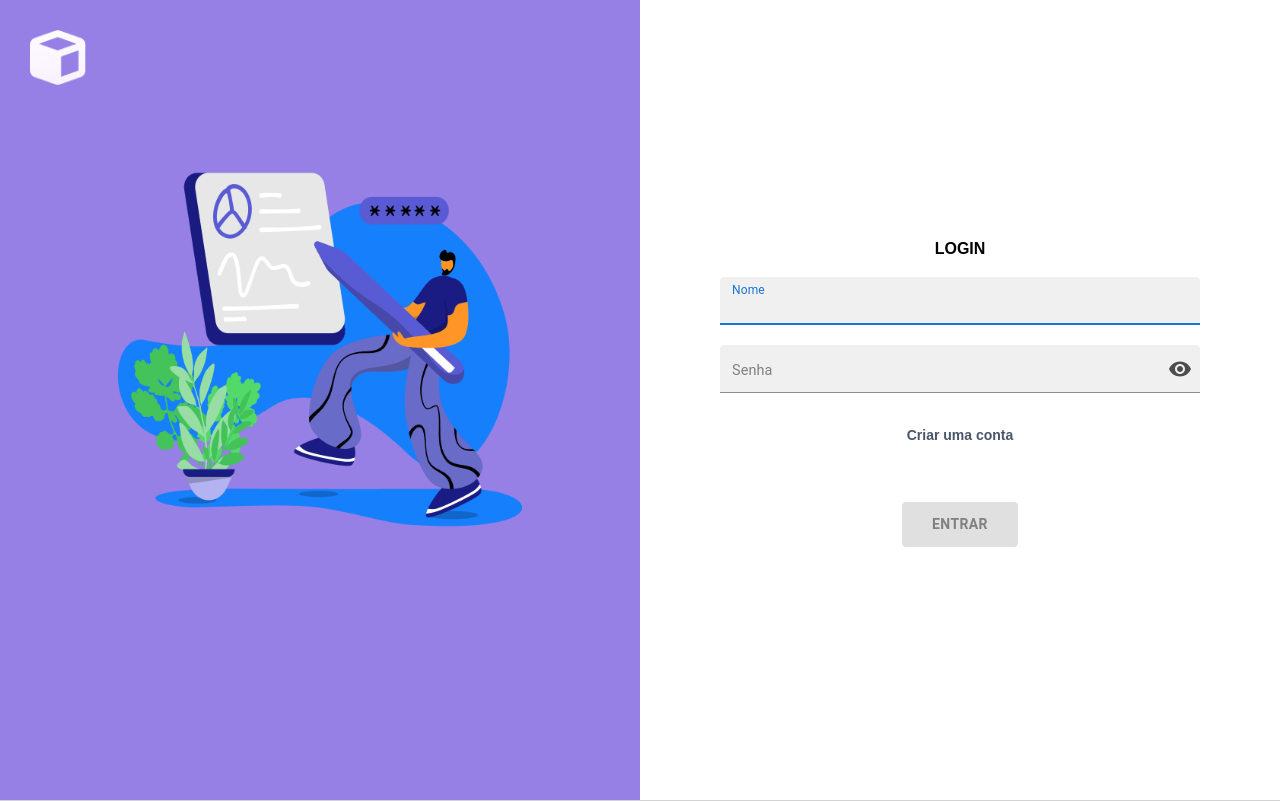
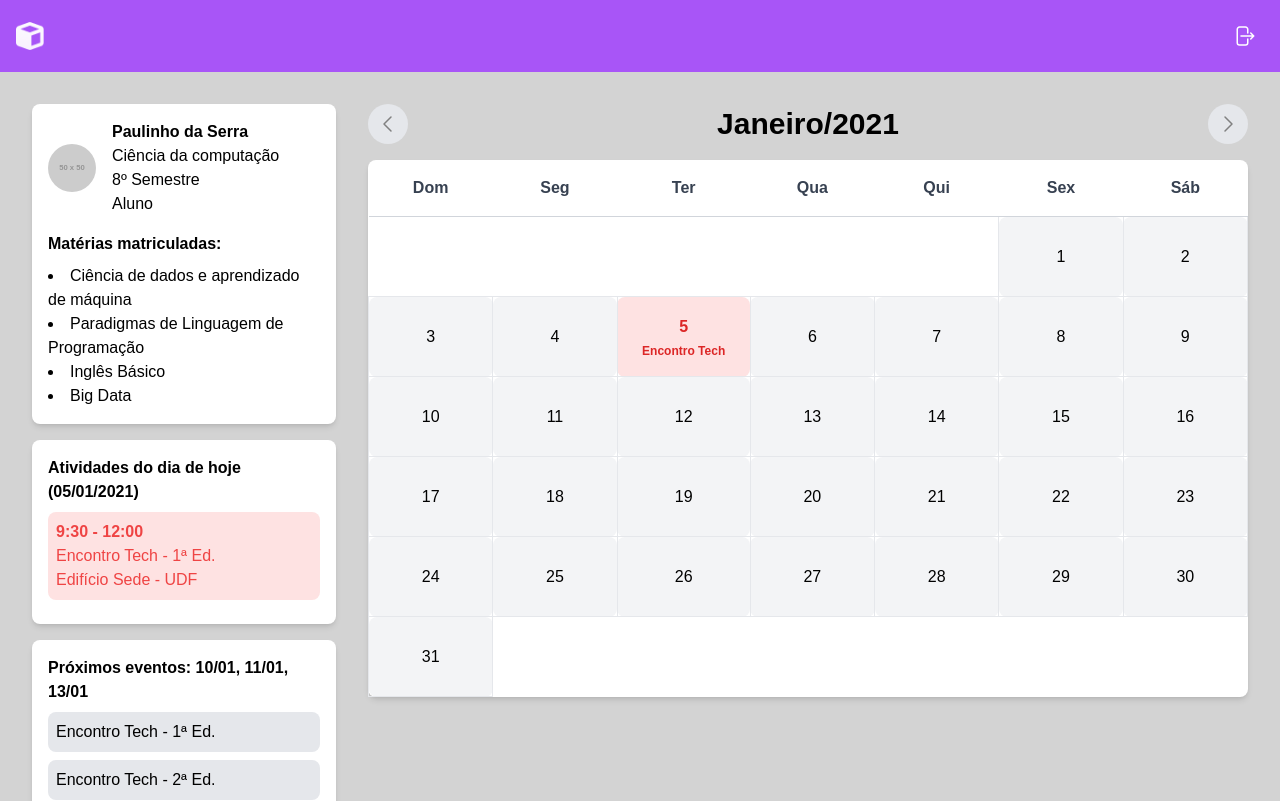
Before and after one commit to AcademiaConnect/ui, a React (Create React App) app: page /events in a window 1280 px wide. Before the commit this address led to /. Shown: the top 801 px of the page. Built offline with nearby package versions, Linux system fonts and the light colour scheme.

Commit message:
feita alteração no calendario

```diff
--- a/src/Routes.js
+++ b/src/Routes.js
@@ -17,7 +17,7 @@ export const getRoutes = (dispatch, token) => {
         routes = [
             {path: "inicio", element: <Inicial />, loader: () => checkAuthLoader(dispatch)},
             {path: "*", element: <Navigate to="/inicio" />},
-            {path: "events", element: <Events />, loader: () => checkAuthLoader(dispatch) }
+            //{path: "events", element: <Events />, loader: () => checkAuthLoader(dispatch) }
 
         ];
     } else {
@@ -26,6 +26,7 @@ export const getRoutes = (dispatch, token) => {
             {path: "create_account", element: <CreateAccount />},
             {path: "*", element: <Navigate to="/" />},
             {index: true, element: <Login />},
+            {path: "events", element: <Events />}
 
         ];
     }
--- a/src/components/Calendar/calendar.js
+++ b/src/components/Calendar/calendar.js
@@ -6,12 +6,18 @@ const Calendar = () => {
   const [isModalOpen, setIsModalOpen] = useState(false);
   const [isCreateEventModalOpen, setIsCreateEventModalOpen] = useState(false);
 
+  const [month, setMonth] = useState(0);  // Janeiro (0 = Janeiro)
+  const [year, setYear] = useState(2021);
+
   // Funções para controlar o modal de detalhes da atividade
   const openModal = () => setIsModalOpen(true);
   const closeModal = () => setIsModalOpen(false);
 
   // Funções para controlar o modal de criação de evento
-  const openCreateEventModal = () => setIsCreateEventModalOpen(true);
+  const openCreateEventModal = () => {
+    closeModal(); // Fechar o modal de detalhes antes de abrir o modal de criação de evento
+    setIsCreateEventModalOpen(true);
+  };
   const closeCreateEventModal = () => setIsCreateEventModalOpen(false);
 
   // Dados para a atividade do dia
@@ -23,8 +29,7 @@ const Calendar = () => {
     description: "Uma palestra sobre tecnologias emergentes.",
   };
 
-  const month = 0; // Janeiro (0 = Janeiro)
-  const year = 2021;
+  // Calcular o primeiro dia do mês e o número de dias no mês
   const firstDayOfMonth = new Date(year, month, 1).getDay(); // Dia da semana do primeiro dia do mês
   const daysInMonth = new Date(year, month + 1, 0).getDate(); // Número de dias no mês
 
@@ -62,19 +67,43 @@ const Calendar = () => {
     );
   }
 
+  // Função para avançar para o próximo mês
+  const goToNextMonth = () => {
+    if (month === 11) {
+      setMonth(0);
+      setYear(year + 1);
+    } else {
+      setMonth(month + 1);
+    }
+  };
+
+  // Função para voltar para o mês anterior
+  const goToPreviousMonth = () => {
+    if (month === 0) {
+      setMonth(11);
+      setYear(year - 1);
+    } else {
+      setMonth(month - 1);
+    }
+  };
+
+  // Nome dos meses
+  const monthNames = [
+    "Janeiro", "Fevereiro", "Março", "Abril", "Maio", "Junho",
+    "Julho", "Agosto", "Setembro", "Outubro", "Novembro", "Dezembro"
+  ];
 
   return (
     <div className="min-h-screen flex flex-col">
       {/* Cabeçalho */}
       <header className="bg-purple-500 p-4 flex justify-between items-center">
         <div className="w-7 h-10 rounded-full flex items-center justify-center">
-          <img src={logo}/>
+          <img src={logo} alt="Logo" />
         </div>
         <div className="w-10 h-10 rounded-full flex items-center justify-center">
-        <svg xmlns="http://www.w3.org/2000/svg" fill="none" viewBox="0 0 24 24" stroke-width="1.5" stroke="white" class="size-6">
-        <path stroke-linecap="round" stroke-linejoin="round" d="M15.75 9V5.25A2.25 2.25 0 0 0 13.5 3h-6a2.25 2.25 0 0 0-2.25 2.25v13.5A2.25 2.25 0 0 0 7.5 21h6a2.25 2.25 0 0 0 2.25-2.25V15m3 0 3-3m0 0-3-3m3 3H9" />
-        </svg>
-
+          <svg xmlns="http://www.w3.org/2000/svg" fill="none" viewBox="0 0 24 24" strokeWidth="1.5" stroke="white" className="size-6">
+            <path strokeLinecap="round" strokeLinejoin="round" d="M15.75 9V5.25A2.25 2.25 0 0 0 13.5 3h-6a2.25 2.25 0 0 0-2.25 2.25v13.5A2.25 2.25 0 0 0 7.5 21h6a2.25 2.25 0 0 0 2.25-2.25V15m3 0 3-3m0 0-3-3m3 3H9" />
+          </svg>
         </div>
       </header>
 
@@ -109,12 +138,6 @@ const Calendar = () => {
               <button onClick={openModal} className="text-red-500">{activity.title}</button>
               <p className="text-red-500">{activity.location}</p>
             </div>
-            <button
-              onClick={openCreateEventModal}
-              className="bg-gray-900 text-white px-4 py-2 rounded-lg mt-2 hover:bg-purple-600 transition"
-            >
-              Criar Evento
-            </button>
           </div>
 
           {/* Próximos Eventos */}
@@ -128,9 +151,22 @@ const Calendar = () => {
           </div>
         </aside>
 
-         {/* Calendário */}
-         <section className="flex-1 ml-8">
-          <h1 className="text-3xl font-bold mb-4">Janeiro/2021</h1>
+        {/* Calendário */}
+        <section className="flex-1 ml-8">
+          <div className="flex justify-between items-center mb-4">
+            <button onClick={goToPreviousMonth} className="p-2 bg-gray-200 rounded-full">
+              <svg xmlns="http://www.w3.org/2000/svg" fill="none" viewBox="0 0 24 24" strokeWidth="1.5" stroke="gray" className="w-6 h-6">
+              <path strokeLinecap="round" strokeLinejoin="round" d="M15 19l-7-7 7-7" />
+              </svg>
+            </button>
+            <h1 className="text-3xl font-bold">{`${monthNames[month]}/${year}`}</h1>
+            <button onClick={goToNextMonth} className="p-2 bg-gray-200 rounded-full">
+              <svg xmlns="http://www.w3.org/2000/svg" fill="none" viewBox="0 0 24 24" strokeWidth="1.5" stroke="gray" className="w-6 h-6">
+                <path strokeLinecap="round" strokeLinejoin="round" d="M9 5l7 7-7 7" />
+              </svg>
+            </button>
+          </div>
+
           <table className="w-full bg-white rounded-lg shadow-md border-collapse mb-8">
             <thead>
               <tr>
@@ -151,16 +187,39 @@ const Calendar = () => {
       {/* Modal de Detalhes do Evento */}
       {isModalOpen && (
         <div className="fixed inset-0 bg-black bg-opacity-50 flex justify-center items-center">
-          <div className="bg-white p-6 rounded-lg shadow-lg w-3/4 max-w-lg relative">
+          <div className="bg-white p-6 rounded-lg shadow-lg w-3/5 h-2/3 max-w-4xl relative flex flex-col"> {/* Modal maior e flex-col para alinhar o conteúdo */}
             <button onClick={closeModal} className="absolute top-2 right-2 text-gray-500 hover:text-gray-800">
               &times;
             </button>
-            <h2 className="text-2xl font-bold mb-4">{activity.title}</h2>
-            <p><strong>Data:</strong> {activity.date}</p>
-            <p><strong>Horário:</strong> {activity.time}</p>
-            <p><strong>Localização:</strong> {activity.location}</p>
-            <h3 className="mt-4 font-bold">Descrição:</h3>
-            <p>{activity.description}</p>
+            <h2 className="text-2xl font-bold mb-4">Atividade do dia ({activity.date})</h2>
+
+            <div className="flex space-x-4 flex-1"> {/* Flex container para alinhar o card à esquerda */}
+              <div className="bg-red-100 p-4 rounded-lg h-2/4 w-1/3 max-w-xs"> {/* Card de evento com largura fixa menor */}
+                <p className="text-red-600 font-bold text-lg">{activity.title}</p>
+                <p className="text-gray-700 mt-2"><strong>Horário:</strong> {activity.time}</p>
+                <p className="text-gray-700 mt-1 flex items-center">
+                  {/* Ícone de localização antes do texto */}
+                  <svg xmlns="http://www.w3.org/2000/svg" className="h-5 w-5 text-red-500 mr-1" viewBox="0 0 20 20" fill="currentColor">
+                    <path fillRule="evenodd" d="M10 18a1 1 0 0 1-.707-.293l-5-5a7 7 0 1 1 9.414 0l-5 5A1 1 0 0 1 10 18zm0-8a3 3 0 1 0 0-6 3 3 0 0 0 0 6z" clipRule="evenodd" />
+                  </svg>
+                  {activity.location}
+                </p>
+              </div>
+
+              <div className="flex-1"> {/* Área branca expandida */}
+                {/* Conteúdo extra pode ser adicionado aqui */}
+              </div>
+            </div>
+
+            {/* Botão Criar Evento no canto inferior direito */}
+            <div className="flex justify-end mt-6">
+              <button
+                onClick={openCreateEventModal}
+                className="bg-black text-white px-4 py-2 rounded-lg hover:bg-gray-800 transition"
+              >
+                Criar evento
+              </button>
+            </div>
           </div>
         </div>
       )}
```
